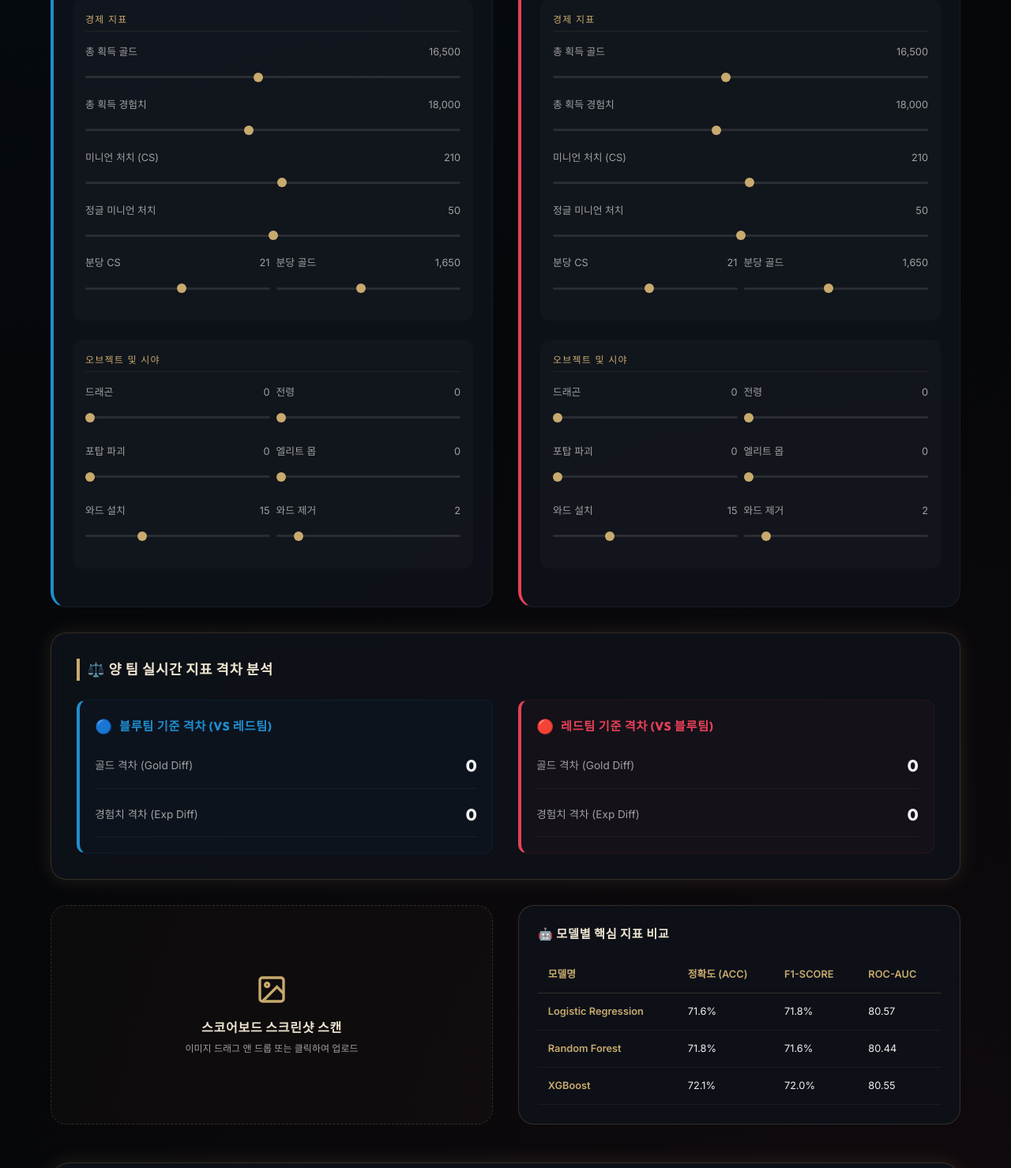
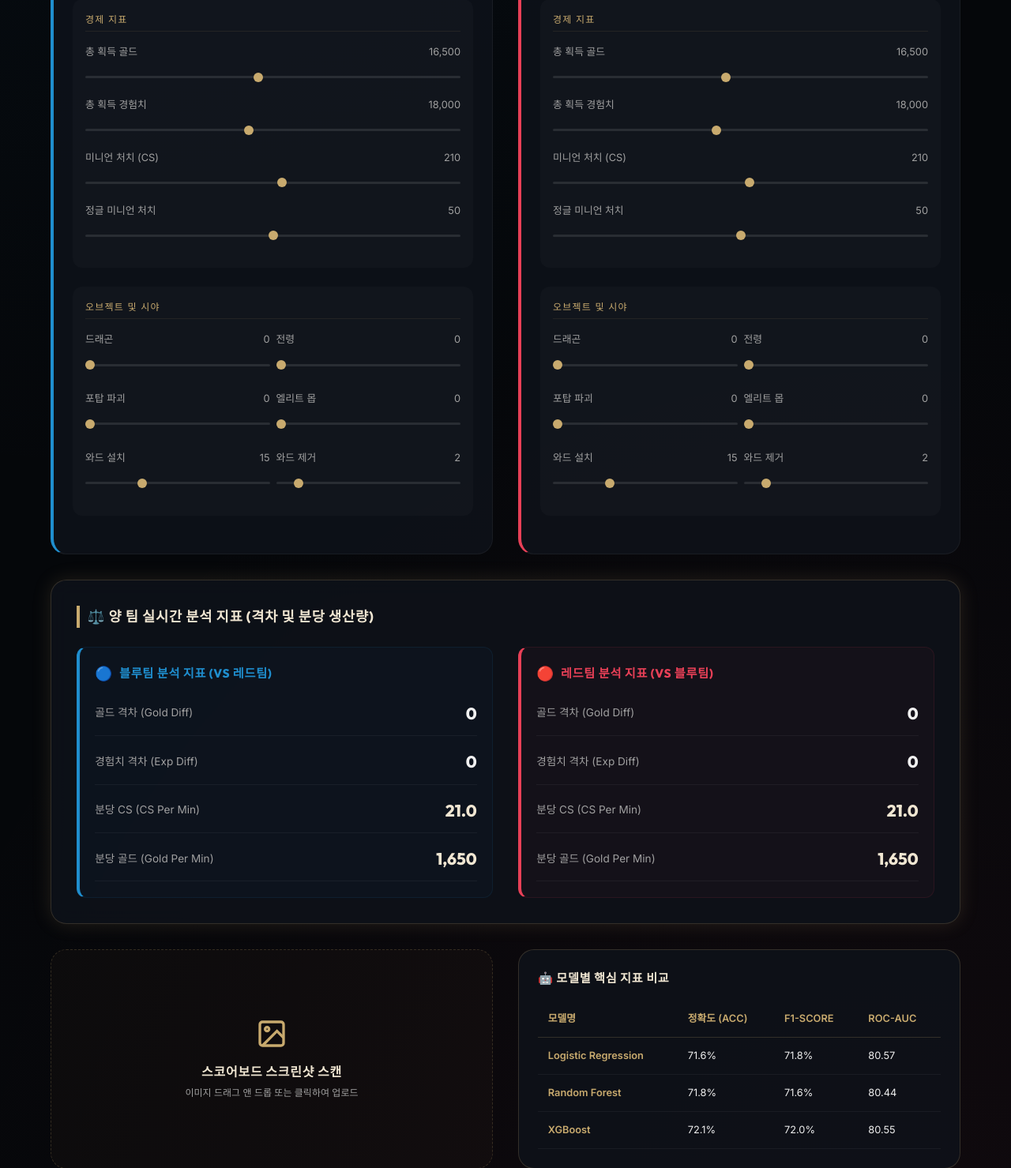
Before and after one commit to Giheon-Jeon/LoL-WinRate-10m, a Flask app: page / in a window 1280 px wide. Shown: the part 1481-2960 px from the top of the page at 79% size. Run offline with Flask 3, Linux system fonts and the light colour scheme.

Commit message:
feat: relocate CS and Gold per minute statistics to the read-only analysis panel

```diff
--- a/templates/index.html
+++ b/templates/index.html
@@ -723,16 +723,6 @@
                     <div class="stat-label"><span>정글 미니언 처치</span><span id="val-blueTotalJungleMinionsKilled">0</span></div>
                     <input type="range" id="blueTotalJungleMinionsKilled" min="0" max="100" value="0" oninput="updateVal('blueTotalJungleMinionsKilled', this.value)">
                 </div>
-                <div style="display:grid; grid-template-columns: 1fr 1fr; gap: 0.5rem;">
-                    <div class="stat-group">
-                        <div class="stat-label"><span>분당 CS</span><span id="val-blueCSPerMin">0.0</span></div>
-                        <input type="range" id="blueCSPerMin" min="0" max="40" step="0.1" value="0" oninput="updateVal('blueCSPerMin', this.value)">
-                    </div>
-                    <div class="stat-group">
-                        <div class="stat-label"><span>분당 골드</span><span id="val-blueGoldPerMin">0</span></div>
-                        <input type="range" id="blueGoldPerMin" min="500" max="3000" step="10" value="0" oninput="updateVal('blueGoldPerMin', this.value)">
-                    </div>
-                </div>
             </div>
 
             <div class="stat-section">
@@ -810,16 +800,6 @@
                     <div class="stat-label"><span>정글 미니언 처치</span><span id="val-redTotalJungleMinionsKilled">0</span></div>
                     <input type="range" id="redTotalJungleMinionsKilled" min="0" max="100" value="0" oninput="updateVal('redTotalJungleMinionsKilled', this.value)">
                 </div>
-                <div style="display:grid; grid-template-columns: 1fr 1fr; gap: 0.5rem;">
-                    <div class="stat-group">
-                        <div class="stat-label"><span>분당 CS</span><span id="val-redCSPerMin">0.0</span></div>
-                        <input type="range" id="redCSPerMin" min="0" max="40" step="0.1" value="0" oninput="updateVal('redCSPerMin', this.value)">
-                    </div>
-                    <div class="stat-group">
-                        <div class="stat-label"><span>분당 골드</span><span id="val-redGoldPerMin">0</span></div>
-                        <input type="range" id="redGoldPerMin" min="500" max="3000" step="10" value="0" oninput="updateVal('redGoldPerMin', this.value)">
-                    </div>
-                </div>
             </div>
 
             <div class="stat-section">
@@ -856,14 +836,14 @@
         </div>
     </div>
 
-    <!-- Team Gaps (Read-Only) -->
+    <!-- Team Gaps & Production (Read-Only) -->
     <div class="gaps-section-card" style="margin-top: 2rem; background: var(--bg-card); backdrop-filter: blur(12px); border: 1px solid var(--border-glass); border-radius: 20px; padding: 2rem; box-shadow: var(--shadow-glow); position: relative; overflow: hidden;">
-        <h3 style="color: var(--gold-bright); margin-bottom: 1.5rem; font-size: 1.1rem; border-left: 4px solid var(--gold-main); padding-left: 0.6rem; font-family: 'Outfit', sans-serif;">⚖️ 양 팀 실시간 지표 격차 분석</h3>
+        <h3 style="color: var(--gold-bright); margin-bottom: 1.5rem; font-size: 1.1rem; border-left: 4px solid var(--gold-main); padding-left: 0.6rem; font-family: 'Outfit', sans-serif;">⚖️ 양 팀 실시간 분석 지표 (격차 및 분당 생산량)</h3>
         <div style="display: grid; grid-template-columns: 1fr 1fr; gap: 2rem;">
-            <!-- Blue Team Gaps (Relative to Red Team) -->
+            <!-- Blue Team Gaps & Stats -->
             <div style="padding: 1.2rem; background: rgba(31, 142, 206, 0.03); border-radius: 12px; border-left: 4px solid var(--blue-team); border-right: 1px solid rgba(31, 142, 206, 0.1); border-top: 1px solid rgba(31, 142, 206, 0.1); border-bottom: 1px solid rgba(31, 142, 206, 0.1);">
                 <h4 style="color: var(--blue-team); font-size: 0.95rem; margin-bottom: 1.2rem; font-weight: 700; display: flex; align-items: center; gap: 0.5rem;">
-                    <span style="font-size: 1.1rem;">🔵</span> 블루팀 기준 격차 (vs 레드팀)
+                    <span style="font-size: 1.1rem;">🔵</span> 블루팀 분석 지표 (vs 레드팀)
                 </h4>
                 <div style="display: flex; flex-direction: column; gap: 1rem;">
                     <div style="display: flex; justify-content: space-between; align-items: center; border-bottom: 1px solid rgba(255,255,255,0.05); padding-bottom: 0.7rem;">
@@ -874,13 +854,21 @@
                         <span style="font-size: 0.85rem; color: var(--text-secondary); font-weight: 500;">경험치 격차 (Exp Diff)</span>
                         <span id="val-blueExperienceDiff" style="font-family: 'Outfit', sans-serif; font-size: 1.3rem; font-weight: 800; color: var(--text-primary); transition: all 0.3s ease;">0</span>
                     </div>
+                    <div style="display: flex; justify-content: space-between; align-items: center; border-bottom: 1px solid rgba(255,255,255,0.05); padding-bottom: 0.7rem;">
+                        <span style="font-size: 0.85rem; color: var(--text-secondary); font-weight: 500;">분당 CS (CS Per Min)</span>
+                        <span id="val-blueCSPerMin" style="font-family: 'Outfit', sans-serif; font-size: 1.3rem; font-weight: 800; color: var(--gold-bright); transition: all 0.3s ease;">0.0</span>
+                    </div>
+                    <div style="display: flex; justify-content: space-between; align-items: center; border-bottom: 1px solid rgba(255,255,255,0.05); padding-bottom: 0.7rem;">
+                        <span style="font-size: 0.85rem; color: var(--text-secondary); font-weight: 500;">분당 골드 (Gold Per Min)</span>
+                        <span id="val-blueGoldPerMin" style="font-family: 'Outfit', sans-serif; font-size: 1.3rem; font-weight: 800; color: var(--gold-bright); transition: all 0.3s ease;">0</span>
+                    </div>
                 </div>
             </div>
 
-            <!-- Red Team Gaps (Relative to Blue Team) -->
+            <!-- Red Team Gaps & Stats -->
             <div style="padding: 1.2rem; background: rgba(232, 64, 87, 0.03); border-radius: 12px; border-left: 4px solid var(--red-team); border-right: 1px solid rgba(232, 64, 87, 0.1); border-top: 1px solid rgba(232, 64, 87, 0.1); border-bottom: 1px solid rgba(232, 64, 87, 0.1);">
                 <h4 style="color: var(--red-team); font-size: 0.95rem; margin-bottom: 1.2rem; font-weight: 700; display: flex; align-items: center; gap: 0.5rem;">
-                    <span style="font-size: 1.1rem;">🔴</span> 레드팀 기준 격차 (vs 블루팀)
+                    <span style="font-size: 1.1rem;">🔴</span> 레드팀 분석 지표 (vs 블루팀)
                 </h4>
                 <div style="display: flex; flex-direction: column; gap: 1rem;">
                     <div style="display: flex; justify-content: space-between; align-items: center; border-bottom: 1px solid rgba(255,255,255,0.05); padding-bottom: 0.7rem;">
@@ -890,6 +878,14 @@
                     <div style="display: flex; justify-content: space-between; align-items: center; border-bottom: 1px solid rgba(255,255,255,0.05); padding-bottom: 0.7rem;">
                         <span style="font-size: 0.85rem; color: var(--text-secondary); font-weight: 500;">경험치 격차 (Exp Diff)</span>
                         <span id="val-redExperienceDiff" style="font-family: 'Outfit', sans-serif; font-size: 1.3rem; font-weight: 800; color: var(--text-primary); transition: all 0.3s ease;">0</span>
+                    </div>
+                    <div style="display: flex; justify-content: space-between; align-items: center; border-bottom: 1px solid rgba(255,255,255,0.05); padding-bottom: 0.7rem;">
+                        <span style="font-size: 0.85rem; color: var(--text-secondary); font-weight: 500;">분당 CS (CS Per Min)</span>
+                        <span id="val-redCSPerMin" style="font-family: 'Outfit', sans-serif; font-size: 1.3rem; font-weight: 800; color: var(--gold-bright); transition: all 0.3s ease;">0.0</span>
+                    </div>
+                    <div style="display: flex; justify-content: space-between; align-items: center; border-bottom: 1px solid rgba(255,255,255,0.05); padding-bottom: 0.7rem;">
+                        <span style="font-size: 0.85rem; color: var(--text-secondary); font-weight: 500;">분당 골드 (Gold Per Min)</span>
+                        <span id="val-redGoldPerMin" style="font-family: 'Outfit', sans-serif; font-size: 1.3rem; font-weight: 800; color: var(--gold-bright); transition: all 0.3s ease;">0</span>
                     </div>
                 </div>
             </div>
@@ -1182,6 +1178,8 @@
         if (display) {
             if (id.includes('Diff')) {
                 updateDiffColor(id, parseFloat(val));
+            } else if (id.includes('CSPerMin')) {
+                display.innerText = Number(val).toFixed(1);
             } else {
                 display.innerText = Number(val).toLocaleString();
             }
@@ -1660,6 +1658,8 @@
             if (val) {
                 if (key.includes('Diff')) {
                     updateDiffColor(key, features[key]);
+                } else if (key.includes('CSPerMin')) {
+                    val.innerText = Number(features[key]).toFixed(1);
                 } else {
                     val.innerText = Number(features[key]).toLocaleString();
                 }
```
